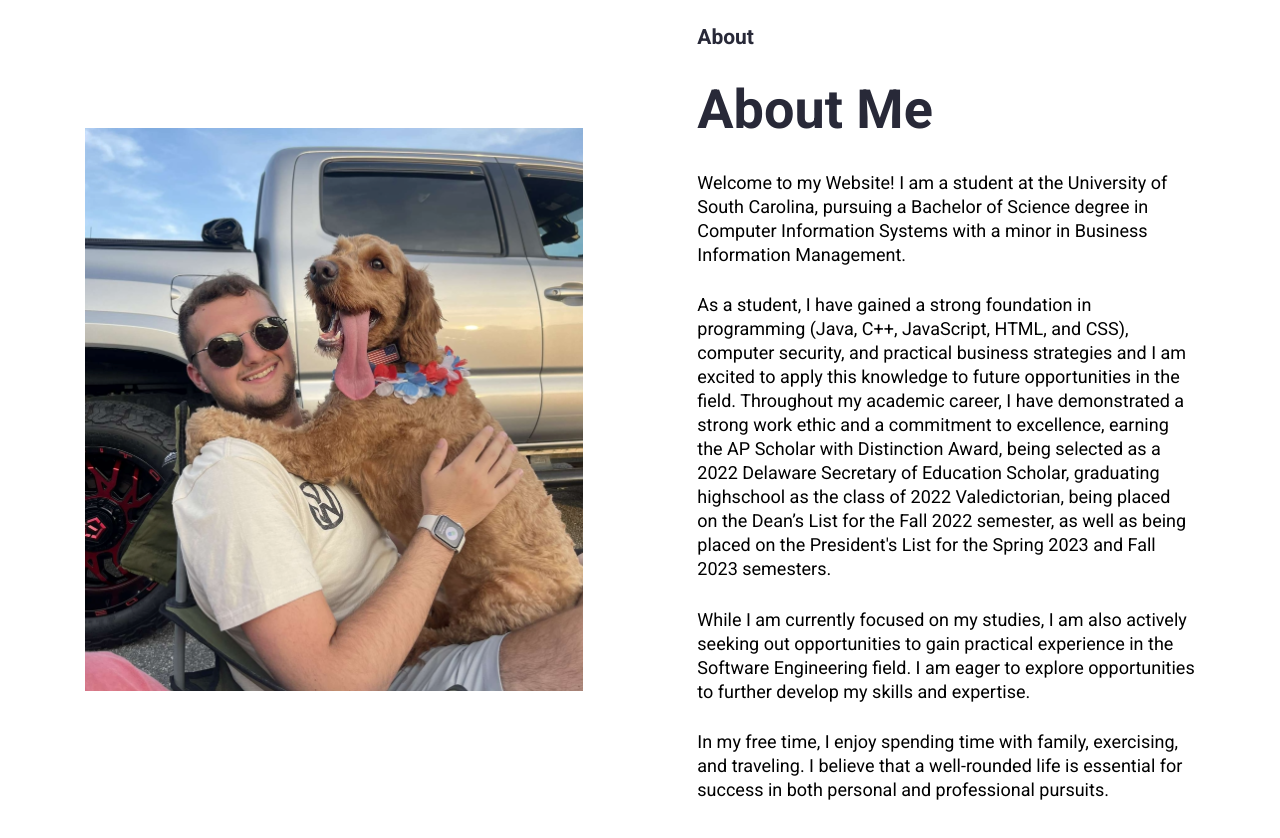
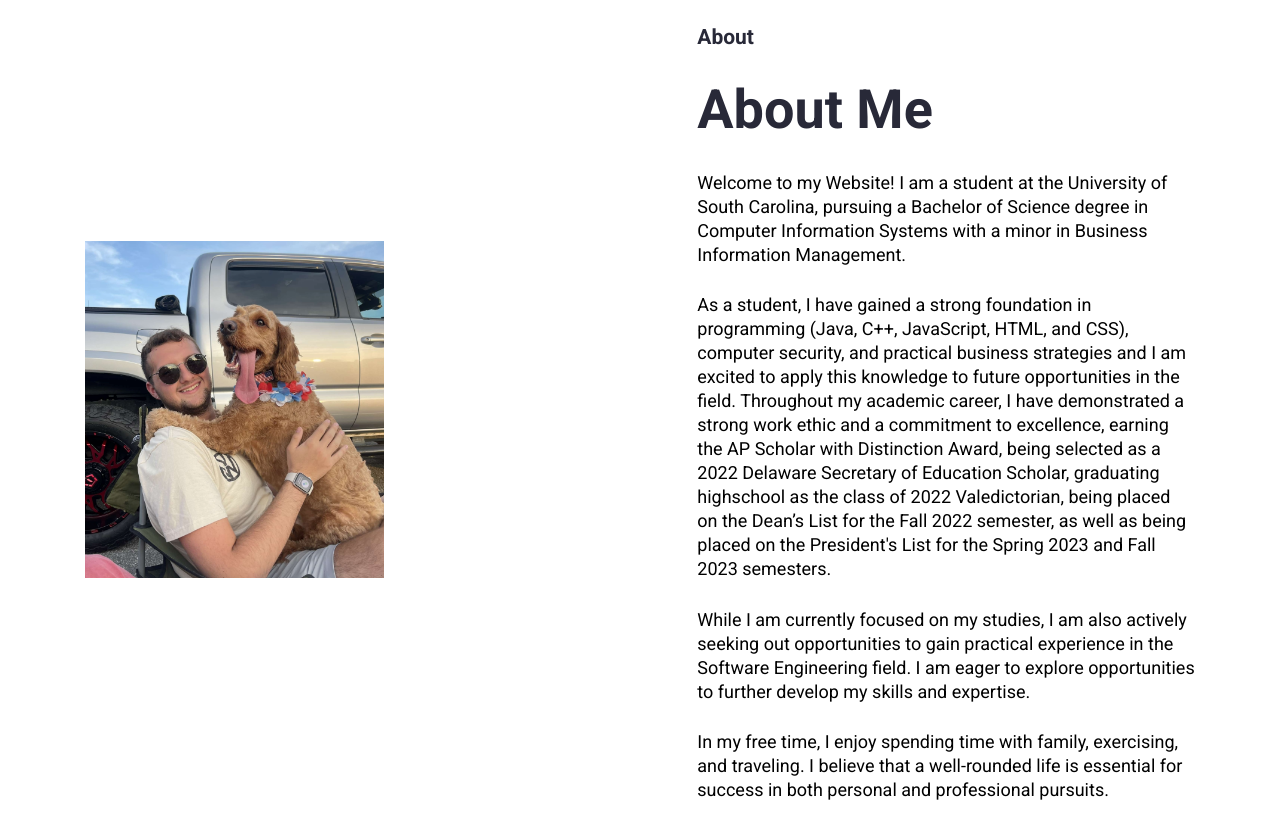
Before and after one commit to RyanMalonee/personal-react-site, a React (Create React App) app: page / in a window 1280 px wide. Shown: the part 1840-2678 px from the top of the page. Built offline with nearby package versions, Linux system fonts and the light colour scheme.

Commit message:
Resized image

```diff
--- a/src/App.css
+++ b/src/App.css
@@ -370,8 +370,8 @@ h3 {
 }
 
 .about-section-img img {
-  width: 100%;
-  height: 100%;
+  max-height: 60%;
+  max-width: 60%;
 }
 /* About Us Ends */
 
```
